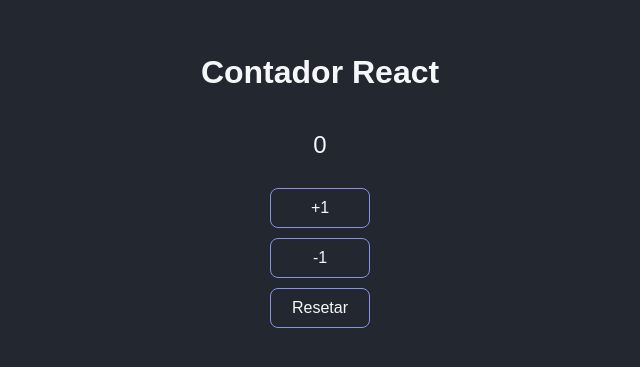
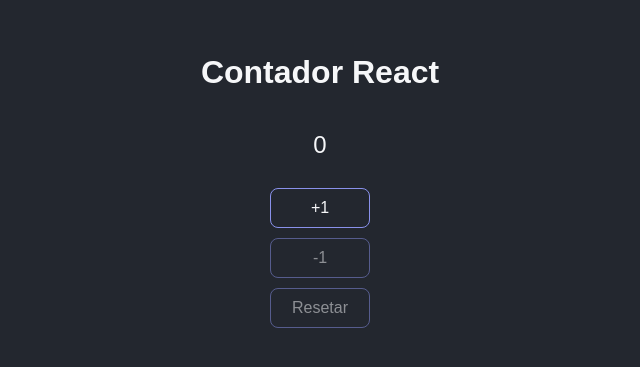
Before and after one commit to fernandoortolan/contador-react, a React (Vite) app: page / in a window 1280 px wide. Shown: the part 219-586 px from the top of the page, without its empty margins (320-960 px from the left). Built offline with nearby package versions, Linux system fonts and the light colour scheme.

Commit message:
style: adiciona estilo para botão desabilitado

```diff
--- a/src/App.css
+++ b/src/App.css
@@ -36,3 +36,17 @@
 .contador button:active {
   transform: scale(0.95);
 }
+
+.contador button:disabled {
+  opacity: 0.5;
+  cursor: default;
+}
+
+.contador button:hover:disabled {
+  background-color: transparent;
+  color: #f6f7f9;
+}
+
+.contador button:active:disabled {
+  transform: none;
+}
```
